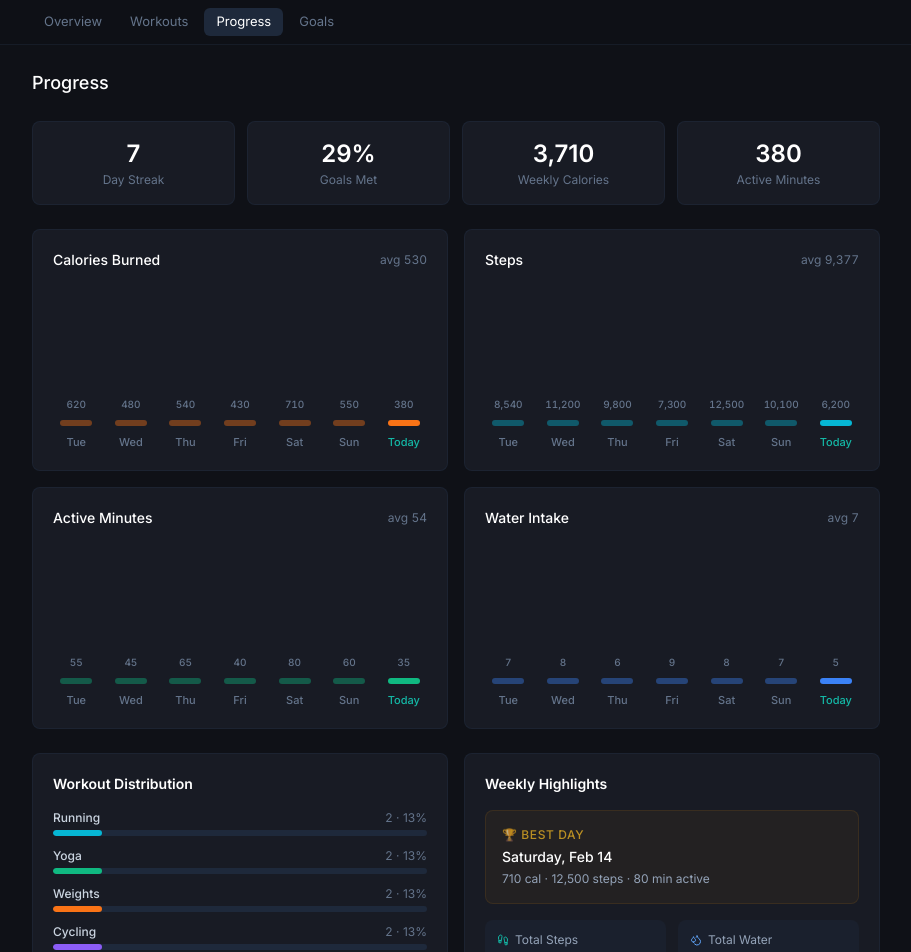
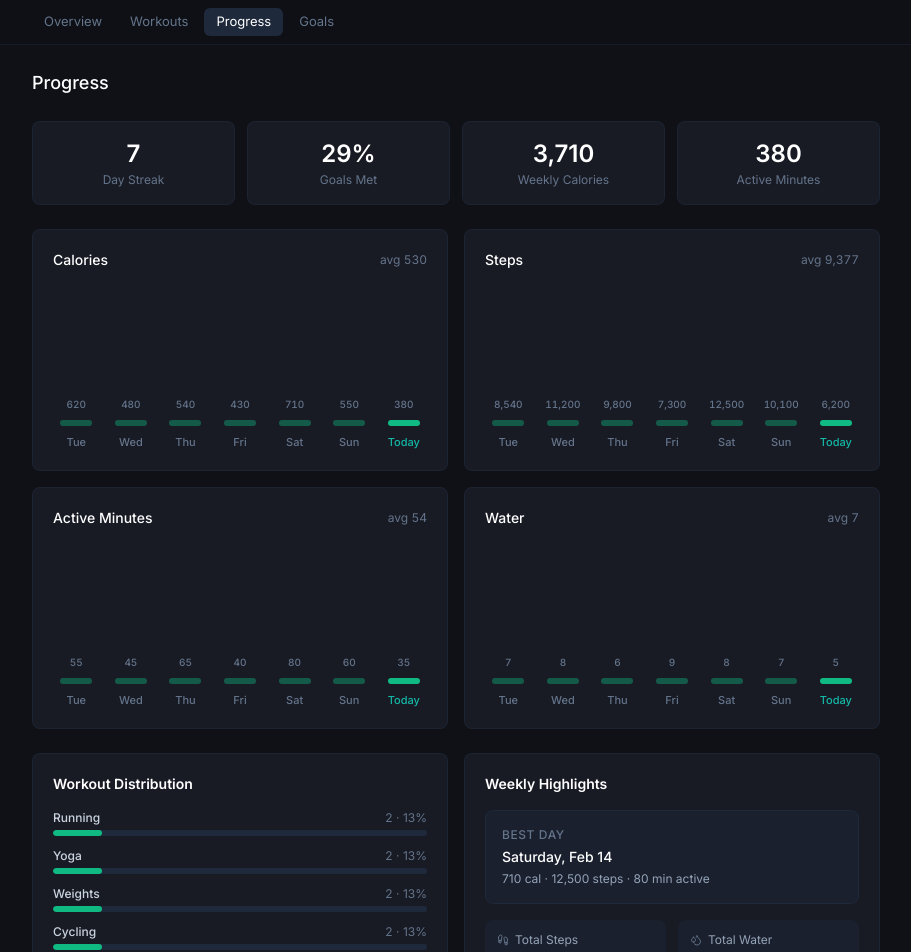
Before and after one commit to MburuGranton/fitness-tracker, a React (Vite) app: page /#/progress in a window 1280 px wide. Shown: the top 952 px of the page, without its empty margins (184-1095 px from the left). Built offline with nearby package versions, Linux system fonts and the light colour scheme.

Commit message:
Single green accent color, remove rainbow palette

```diff
--- a/src/components/ProgressRing.tsx
+++ b/src/components/ProgressRing.tsx
@@ -50,7 +50,6 @@ export default function ProgressRing({
           strokeDashoffset={offset}
           style={{
             transition: 'stroke-dashoffset 0.8s ease-out',
-            filter: `drop-shadow(0 0 4px ${color}66)`,
           }}
         />
       </svg>
--- a/src/index.css
+++ b/src/index.css
@@ -16,13 +16,13 @@
     @apply bg-[#181b24] rounded-lg border border-slate-800/60 p-5;
   }
   .btn-primary {
-    @apply inline-flex items-center justify-center gap-2 px-4 py-2 text-sm font-medium rounded-lg bg-teal-600 text-white hover:bg-teal-500 transition-colors;
+    @apply inline-flex items-center justify-center gap-2 px-4 py-2 text-sm font-medium rounded-lg bg-emerald-600 text-white hover:bg-emerald-500 transition-colors;
   }
   .btn-secondary {
     @apply inline-flex items-center justify-center gap-2 px-4 py-2 text-sm font-medium rounded-lg bg-slate-800 text-slate-300 hover:bg-slate-700 transition-colors;
   }
   .input-field {
-    @apply w-full px-3 py-2 text-sm bg-[#0f1117] border border-slate-700 rounded-lg text-white placeholder:text-slate-500 focus:outline-none focus:border-teal-600 transition-colors;
+    @apply w-full px-3 py-2 text-sm bg-[#0f1117] border border-slate-700 rounded-lg text-white placeholder:text-slate-500 focus:outline-none focus:border-emerald-600 transition-colors;
   }
   .progress-bar-track {
     @apply w-full h-1.5 bg-slate-800 rounded-full overflow-hidden;
--- a/src/pages/Dashboard.tsx
+++ b/src/pages/Dashboard.tsx
@@ -1,7 +1,4 @@
 import {
-  Flame,
-  Droplets,
-  TrendingUp,
   Plus,
   Minus,
 } from 'lucide-react';
@@ -29,7 +26,7 @@ export default function Dashboard() {
             <span className="text-xs font-normal text-slate-500 ml-1">/ {goals.calories}</span>
           </p>
           <div className="progress-bar-track mt-2">
-            <div className="progress-bar-fill bg-orange-500" style={{ width: `${Math.min((todayStats.caloriesBurned / goals.calories) * 100, 100)}%` }} />
+            <div className="progress-bar-fill bg-emerald-500" style={{ width: `${Math.min((todayStats.caloriesBurned / goals.calories) * 100, 100)}%` }} />
           </div>
         </div>
         <div className="card">
@@ -39,7 +36,7 @@ export default function Dashboard() {
             <span className="text-xs font-normal text-slate-500 ml-1">/ {goals.steps.toLocaleString()}</span>
           </p>
           <div className="progress-bar-track mt-2">
-            <div className="progress-bar-fill bg-teal-500" style={{ width: `${Math.min((todayStats.steps / goals.steps) * 100, 100)}%` }} />
+            <div className="progress-bar-fill bg-emerald-500" style={{ width: `${Math.min((todayStats.steps / goals.steps) * 100, 100)}%` }} />
           </div>
         </div>
         <div className="card">
@@ -66,10 +63,9 @@ export default function Dashboard() {
           </p>
           <div className="flex gap-1 mt-2">
             {Array.from({ length: goals.water }).map((_, i) => (
-              <Droplets
+              <div
                 key={i}
-                size={14}
-                className={i < todayStats.waterIntake ? 'text-blue-400' : 'text-slate-700'}
+                className={`w-2 h-2 rounded-full ${i < todayStats.waterIntake ? 'bg-emerald-500' : 'bg-slate-700'}`}
               />
             ))}
           </div>
@@ -91,14 +87,14 @@ export default function Dashboard() {
         <WeeklyChart
           data={weeklyStats}
           metric="caloriesBurned"
-          label="Calories Burned"
-          color="#f97316"
+          label="Calories"
+          color="#10b981"
         />
         <WeeklyChart
           data={weeklyStats}
           metric="steps"
           label="Steps"
-          color="#06b6d4"
+          color="#10b981"
         />
       </div>
 
@@ -106,8 +102,7 @@ export default function Dashboard() {
       <div className="card">
         <div className="flex items-center justify-between mb-4">
           <h3 className="text-sm font-medium text-white flex items-center gap-2">
-            <TrendingUp size={16} className="text-teal-500" />
-            Today's Activity
+            Today
           </h3>
           <span className="text-xs text-slate-500">
             {todaysWorkouts.length} workout{todaysWorkouts.length !== 1 ? 's' : ''}
@@ -129,10 +124,10 @@ export default function Dashboard() {
                 <div
                   className={`w-9 h-9 rounded-lg flex items-center justify-center ${
                     w.intensity === 'high'
-                      ? 'bg-rose-500/10 text-rose-400'
+                      ? 'bg-white/5 text-slate-300'
                       : w.intensity === 'moderate'
-                      ? 'bg-amber-500/10 text-amber-400'
-                      : 'bg-emerald-500/10 text-emerald-400'
+                      ? 'bg-white/5 text-slate-400'
+                      : 'bg-white/5 text-slate-500'
                   }`}
                 >
                   <Flame size={18} />
@@ -145,7 +140,7 @@ export default function Dashboard() {
                     {w.duration} min · {w.intensity}
                   </p>
                 </div>
-                <span className="text-sm font-semibold text-orange-400">
+                <span className="text-sm tabular-nums text-slate-300">
                   {w.calories} kcal
                 </span>
               </div>
--- a/src/pages/Goals.tsx
+++ b/src/pages/Goals.tsx
@@ -32,8 +32,8 @@ export default function Goals() {
       label: 'Calories',
       unit: 'kcal',
       icon: Flame,
-      color: '#f97316',
-      colorClass: 'orange',
+      color: '#10b981',
+      colorClass: 'emerald',
       current: todayStats.caloriesBurned,
       min: 100,
       max: 3000,
@@ -44,8 +44,8 @@ export default function Goals() {
       label: 'Steps',
       unit: 'steps',
       icon: Footprints,
-      color: '#06b6d4',
-      colorClass: 'primary',
+      color: '#10b981',
+      colorClass: 'emerald',
       current: todayStats.steps,
       min: 1000,
       max: 30000,
@@ -56,8 +56,8 @@ export default function Goals() {
       label: 'Water',
       unit: 'glasses',
       icon: Droplets,
-      color: '#3b82f6',
-      colorClass: 'blue',
+      color: '#10b981',
+      colorClass: 'emerald',
       current: todayStats.waterIntake,
       min: 1,
       max: 16,
@@ -207,7 +207,7 @@ export default function Goals() {
       {/* Daily Summary */}
       <div className="card">
         <div className="flex items-center gap-2 mb-4">
-          <Target size={18} className="text-teal-500" />
+          <Target size={18} className="text-slate-500" />
           <h3 className="text-sm font-semibold text-white">Today's Summary</h3>
         </div>
 
--- a/src/pages/Progress.tsx
+++ b/src/pages/Progress.tsx
@@ -1,4 +1,4 @@
-import { Flame, Footprints, Droplets, Timer, TrendingUp } from 'lucide-react';
+import { Footprints, Droplets } from 'lucide-react';
 import { useFitness } from '../context/FitnessContext';
 import WeeklyChart from '../components/WeeklyChart';
 
@@ -55,14 +55,14 @@ export default function Progress() {
   }, {});
   const totalTypeCount = Object.values(typeDistribution).reduce((a, b) => a + b, 0) || 1;
   const typeColors: Record<string, string> = {
-    running: '#06b6d4',
-    cycling: '#8b5cf6',
-    swimming: '#3b82f6',
-    weights: '#f97316',
+    running: '#10b981',
+    cycling: '#10b981',
+    swimming: '#10b981',
+    weights: '#10b981',
     yoga: '#10b981',
-    hiit: '#ef4444',
-    walking: '#6366f1',
-    stretching: '#a855f7',
+    hiit: '#10b981',
+    walking: '#10b981',
+    stretching: '#10b981',
   };
 
   return (
@@ -101,14 +101,14 @@ export default function Progress() {
         <WeeklyChart
           data={weeklyStats}
           metric="caloriesBurned"
-          label="Calories Burned"
-          color="#f97316"
+          label="Calories"
+          color="#10b981"
         />
         <WeeklyChart
           data={weeklyStats}
           metric="steps"
           label="Steps"
-          color="#06b6d4"
+          color="#10b981"
         />
         <WeeklyChart
           data={weeklyStats}
@@ -119,8 +119,8 @@ export default function Progress() {
         <WeeklyChart
           data={weeklyStats}
           metric="waterIntake"
-          label="Water Intake"
-          color="#3b82f6"
+          label="Water"
+          color="#10b981"
           maxOverride={12}
         />
       </div>
@@ -167,9 +167,9 @@ export default function Progress() {
         <div className="card">
           <h3 className="text-sm font-semibold text-white mb-4">Weekly Highlights</h3>
           <div className="space-y-4">
-            <div className="p-4 rounded-lg bg-amber-500/5 border border-amber-500/10">
-              <p className="text-xs text-amber-400/70 uppercase tracking-wider font-medium mb-1">
-                🏆 Best Day
+            <div className="p-4 rounded-lg bg-slate-800/40 border border-slate-800">
+              <p className="text-xs text-slate-500 uppercase tracking-wider font-medium mb-1">
+                Best Day
               </p>
               <p className="text-sm font-medium text-white">
                 {new Date(bestDay.date).toLocaleDateString('en-US', {
@@ -186,7 +186,7 @@ export default function Progress() {
             <div className="grid grid-cols-2 gap-3">
               <div className="p-3 rounded-lg bg-slate-800/40">
                 <div className="flex items-center gap-1.5 mb-1">
-                  <Footprints size={12} className="text-teal-500" />
+                  <Footprints size={12} className="text-slate-500" />
                   <span className="text-xs text-slate-400">Total Steps</span>
                 </div>
                 <p className="text-lg font-bold text-white">
@@ -195,7 +195,7 @@ export default function Progress() {
               </div>
               <div className="p-3 rounded-lg bg-slate-800/40">
                 <div className="flex items-center gap-1.5 mb-1">
-                  <Droplets size={12} className="text-blue-400" />
+                  <Droplets size={12} className="text-slate-500" />
                   <span className="text-xs text-slate-400">Total Water</span>
                 </div>
                 <p className="text-lg font-bold text-white">
--- a/tailwind.config.js
+++ b/tailwind.config.js
@@ -6,17 +6,17 @@ export default {
     extend: {
       colors: {
         primary: {
-          50: '#ecfeff',
-          100: '#cffafe',
-          200: '#a5f3fc',
-          300: '#67e8f9',
-          400: '#22d3ee',
-          500: '#06b6d4',
-          600: '#0891b2',
-          700: '#0e7490',
-          800: '#155e75',
-          900: '#164e63',
-          950: '#083344',
+          50: '#ecfdf5',
+          100: '#d1fae5',
+          200: '#a7f3d0',
+          300: '#6ee7b7',
+          400: '#34d399',
+          500: '#10b981',
+          600: '#059669',
+          700: '#047857',
+          800: '#065f46',
+          900: '#064e3b',
+          950: '#022c22',
         },
         surface: {
           300: '#5a6479',
```
Also changed, not shown: src/components/WorkoutForm.tsx (+6 -6 lines), src/pages/Workouts.tsx (+7 -11 lines).
